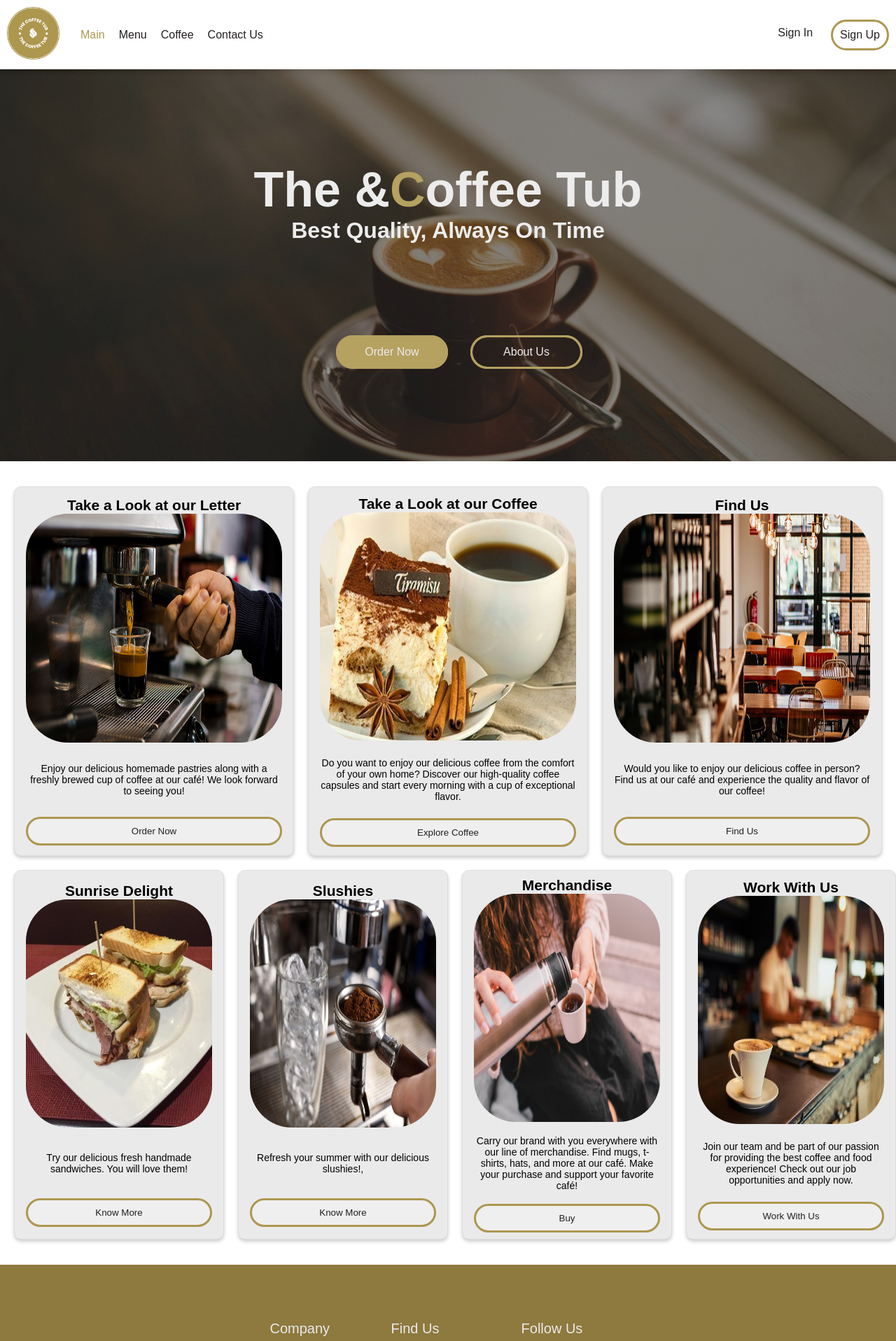
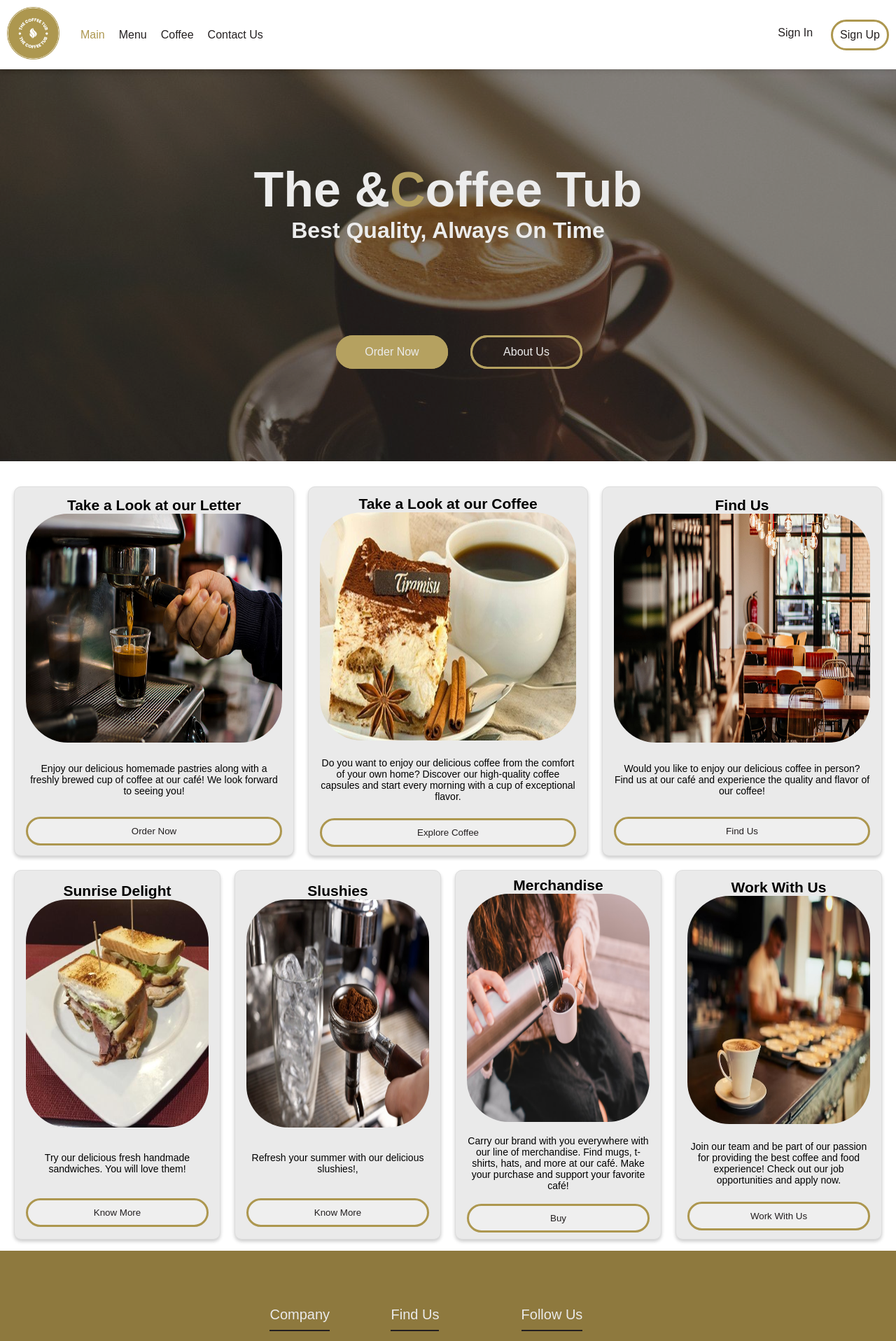
Before and after one commit to meeeww/tfg_cliente, a React (Vite) app: page / in a window 1280 px wide. Shown: the top 1916 px of the page at 70% size. Built offline with nearby package versions, Linux system fonts and the light colour scheme.

Commit message:
Arreglado un padding y mainbread

```diff
--- a/src/estilos/estilos.css
+++ b/src/estilos/estilos.css
@@ -107,7 +107,6 @@ body {
   height: 70vh;
   z-index: 10;
   background-image: url("../assets/BackgroundImage.png");
-  background-size: 100%;
   opacity: 0.9;
   background-repeat: no-repeat;
   background-attachment: fixed;
@@ -269,7 +268,7 @@ body {
   grid-template-columns: repeat(4, 1fr);
   grid-column-gap: 20px;
   align-items: center;
-  padding: 20px 0px 20px 20px;
+  padding: 20px 20px 0px 20px;
   width: 100%;
 }
 
```
Also changed, not shown: src/main.jsx (+0 -11 lines).
